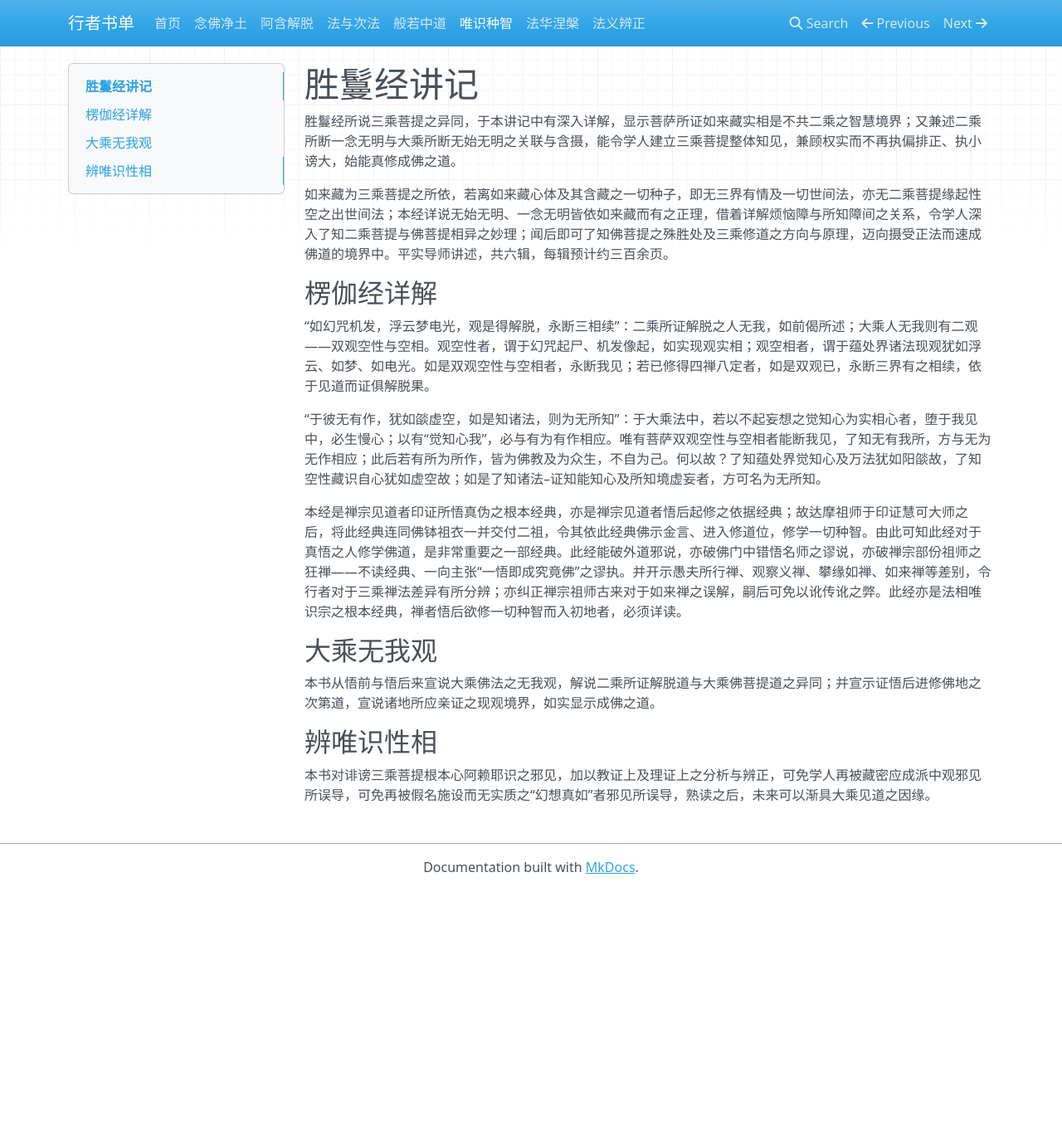
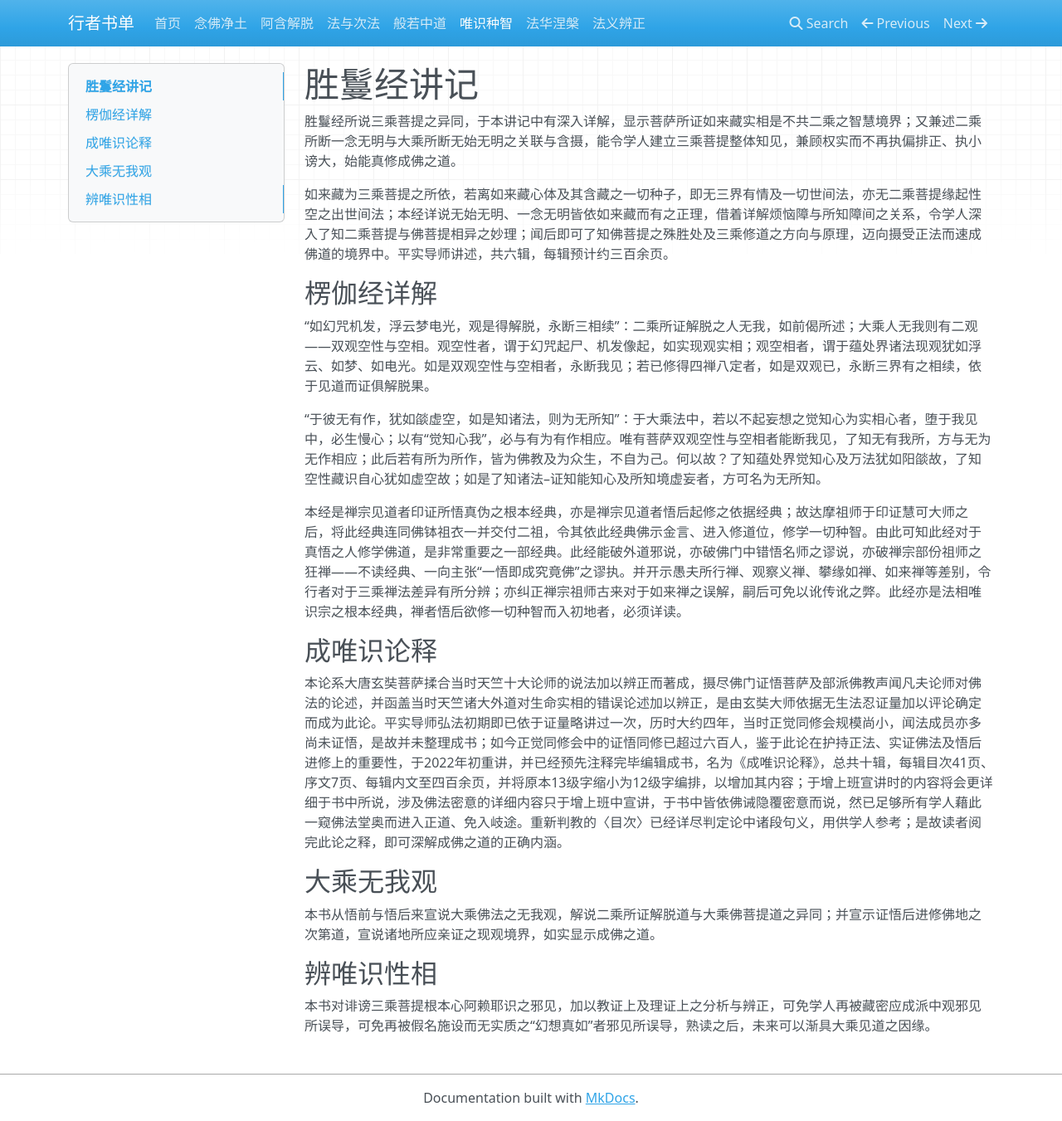
Before and after one commit to treemp3/fofabook, an MkDocs documentation site: the page built from docs/weishi.md, in a window 1280 px wide and 1351 px high. Shown: the whole window at 83% size. Built offline with MkDocs 1.6.1, drawn with Linux system fonts in a browser that asks for light colours; nearby versions of some CDN libraries.

Commit message:
增加条目

```diff
--- a/docs/weishi.md
+++ b/docs/weishi.md
@@ -12,6 +12,10 @@
 
 本经是禅宗见道者印证所悟真伪之根本经典，亦是禅宗见道者悟后起修之依据经典；故达摩祖师于印证慧可大师之后，将此经典连同佛钵祖衣一并交付二祖，令其依此经典佛示金言、进入修道位，修学一切种智。由此可知此经对于真悟之人修学佛道，是非常重要之一部经典。此经能破外道邪说，亦破佛门中错悟名师之谬说，亦破禅宗部份祖师之狂禅——不读经典、一向主张“一悟即成究竟佛”之谬执。并开示愚夫所行禅、观察义禅、攀缘如禅、如来禅等差别，令行者对于三乘禅法差异有所分辨；亦纠正禅宗祖师古来对于如来禅之误解，嗣后可免以讹传讹之弊。此经亦是法相唯识宗之根本经典，禅者悟后欲修一切种智而入初地者，必须详读。
 
+## 成唯识论释
+
+本论系大唐玄奘菩萨揉合当时天竺十大论师的说法加以辨正而著成，摄尽佛门证悟菩萨及部派佛教声闻凡夫论师对佛法的论述，并函盖当时天竺诸大外道对生命实相的错误论述加以辨正，是由玄奘大师依据无生法忍证量加以评论确定而成为此论。平实导师弘法初期即已依于证量略讲过一次，历时大约四年，当时正觉同修会规模尚小，闻法成员亦多尚未证悟，是故并未整理成书；如今正觉同修会中的证悟同修已超过六百人，鉴于此论在护持正法、实证佛法及悟后进修上的重要性，于2022年初重讲，并已经预先注释完毕编辑成书，名为《成唯识论释》，总共十辑，每辑目次41页、序文7页、每辑内文至四百余页，并将原本13级字缩小为12级字编排，以增加其内容；于增上班宣讲时的内容将会更详细于书中所说，涉及佛法密意的详细内容只于增上班中宣讲，于书中皆依佛诫隐覆密意而说，然已足够所有学人藉此一窥佛法堂奥而进入正道、免入岐途。重新判教的〈目次〉已经详尽判定论中诸段句义，用供学人参考；是故读者阅完此论之释，即可深解成佛之道的正确内涵。
+
 ## 大乘无我观
 
 本书从悟前与悟后来宣说大乘佛法之无我观，解说二乘所证解脱道与大乘佛菩提道之异同；并宣示证悟后进修佛地之次第道，宣说诸地所应亲证之现观境界，如实显示成佛之道。
```
Also changed, not shown: docs/cifa.md (+4 -0 lines).
